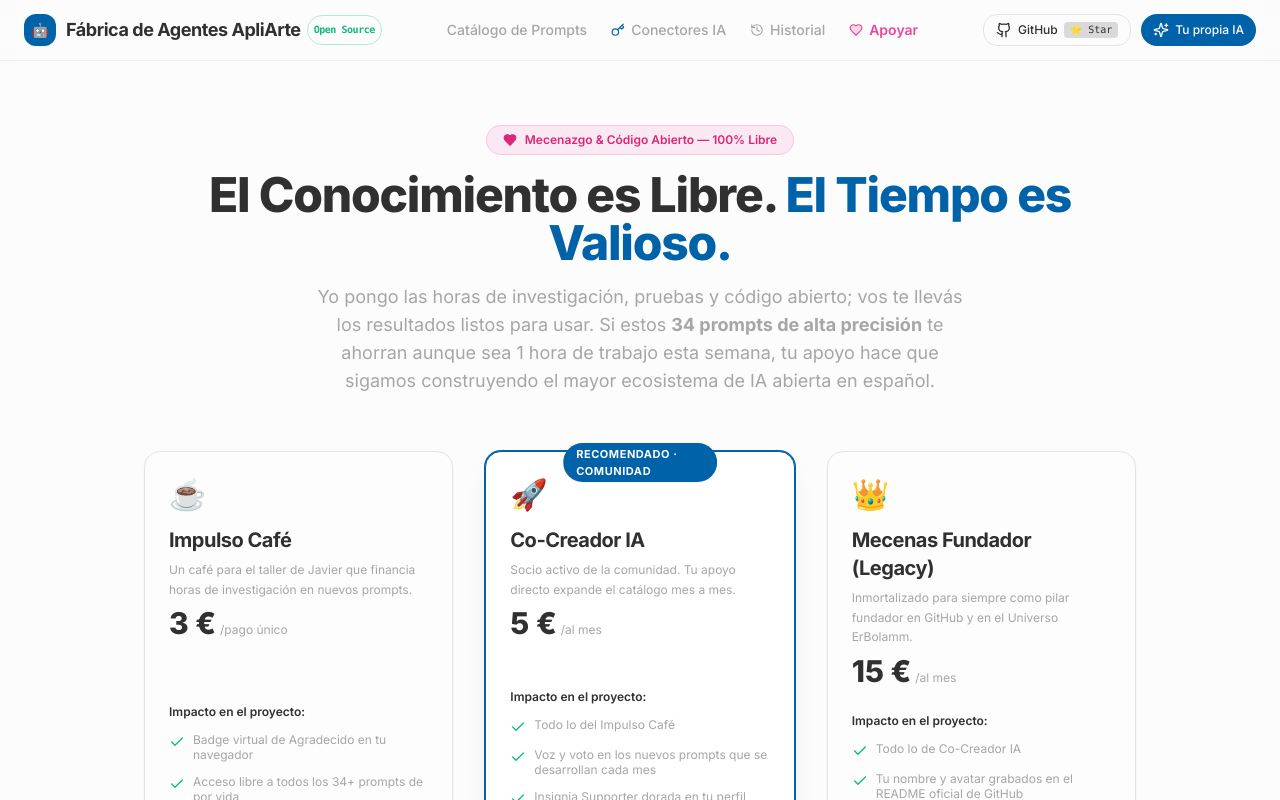
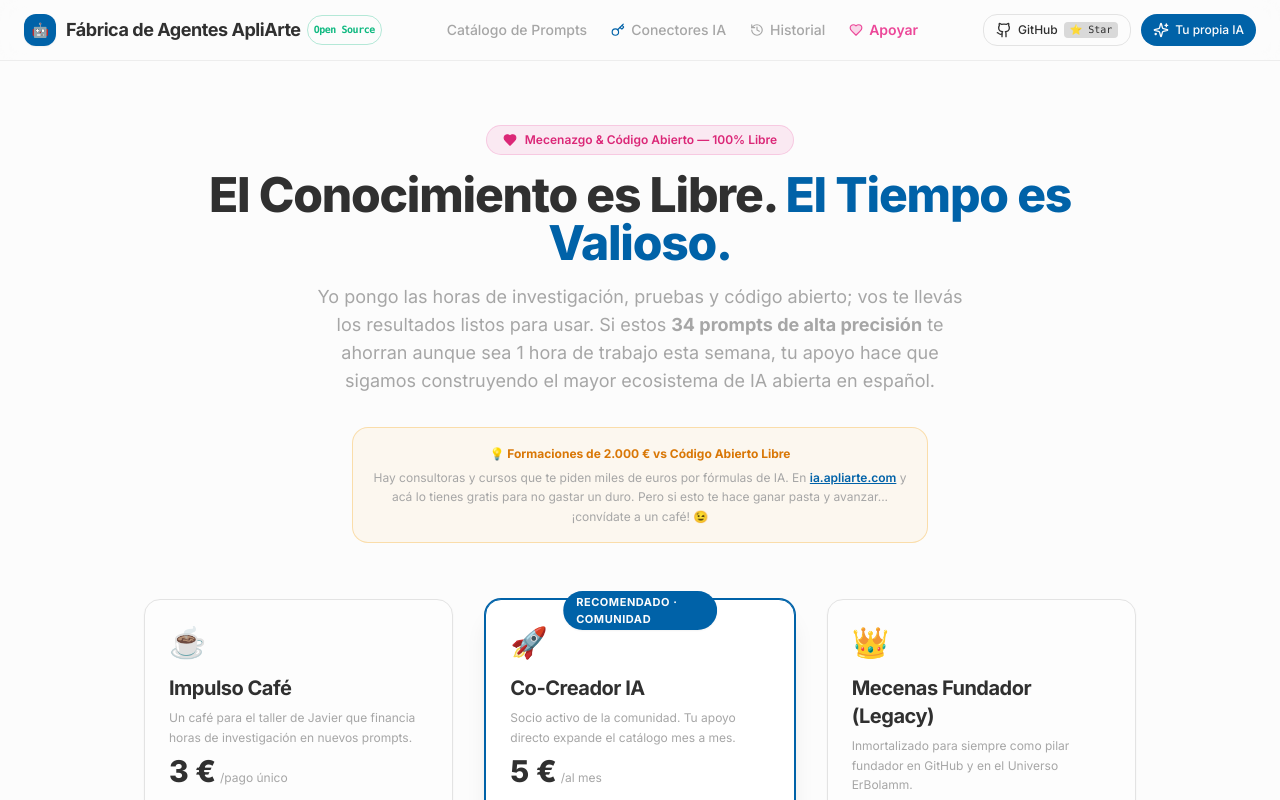
Before and after one commit to erbolamm/FabricaDeAgentesApliarte, a React (Vite) app: page /apoyar in a window 1280 px wide. Shown: the top 800 px of the page. Built offline with nearby package versions, Linux system fonts and the light colour scheme; no server answers; the HTML template or start-up script is replaced by a standard one; what @revenuecat/purchases-js would draw is missing.

Commit message:
feat: add authentic 2000 euro vs free open source callout and links

```diff
--- a/src/pages/Index.tsx
+++ b/src/pages/Index.tsx
@@ -198,21 +198,41 @@ export function Index() {
         </div>
       </section>
 
-      {/* CTA DE APOYO / SPONSOR */}
-      <section className="py-16 border-t border-border/60 bg-gradient-to-b from-card/30 to-background">
-        <div className="container mx-auto px-4 max-w-3xl text-center space-y-4">
-          <div className="inline-flex h-12 w-12 items-center justify-center rounded-full bg-pink-500/10 text-pink-500 mx-auto">
-            <Heart className="h-6 w-6 fill-current" />
+      {/* CTA DE APOYO / SPONSOR CON PNL Y HUMOR DIRECTO */}
+      <section className="py-16 border-t border-border/60 bg-gradient-to-b from-card/40 to-background">
+        <div className="container mx-auto px-4 max-w-3xl text-center space-y-5">
+          <div className="inline-flex items-center gap-2 rounded-full border border-amber-500/20 bg-amber-500/10 px-4 py-1 text-xs font-bold text-amber-600 dark:text-amber-400">
+            <span>💡 Realidad vs Humo</span>
           </div>
-          <h3 className="text-2xl font-bold">¿Te resulta útil la Fábrica de Agentes?</h3>
-          <p className="text-xs text-muted-foreground max-w-xl mx-auto leading-relaxed">
-            Mantener este proyecto libre de suscripciones y anuncios es posible gracias al apoyo voluntario de la comunidad mediante RevenueCat y GitHub Sponsors.
+
+          <h3 className="text-2xl sm:text-3xl font-black tracking-tight text-foreground">
+            Hay empresas cobrando 2.000 € por formaciones de IA...
+          </h3>
+
+          <p className="text-sm sm:text-base text-muted-foreground max-w-2xl mx-auto leading-relaxed">
+            En ApliArte tienes los cursos completos en{" "}
+            <a
+              href="https://ia.apliarte.com"
+              target="_blank"
+              rel="noopener noreferrer"
+              className="text-primary font-semibold underline underline-offset-4 hover:text-primary/80"
+            >
+              ia.apliarte.com
+            </a>{" "}
+            y esta Fábrica de Agentes <strong>100% gratis</strong> para que no gastes ni un solo duro.
+            Pero oye: si estas herramientas te ahorran semanas de trabajo y te ayudan a <strong>facturar y ganar pasta</strong>... ¡al menos convídate a un café! 😉
           </p>
-          <div className="pt-2 flex justify-center gap-3">
-            <Button asChild size="sm" className="gap-1.5 text-xs bg-pink-600 hover:bg-pink-700 text-white rounded-full px-6">
+
+          <div className="pt-2 flex flex-wrap justify-center items-center gap-3">
+            <Button asChild size="lg" className="gap-2 text-xs font-bold rounded-full px-7 shadow-md">
               <Link to="/apoyar">
-                <Heart className="h-3.5 w-3.5 fill-current" /> Apoyar el Proyecto
+                <Heart className="h-4 w-4 fill-current text-pink-300" /> Convidar un Café / Apoyar el Proyecto
               </Link>
+            </Button>
+            <Button asChild variant="outline" size="lg" className="gap-2 text-xs rounded-full px-6">
+              <a href="https://ia.apliarte.com" target="_blank" rel="noopener noreferrer">
+                <Sparkles className="h-4 w-4 text-amber-500" /> Ir a ia.apliarte.com
+              </a>
             </Button>
           </div>
         </div>
--- a/src/pages/Pricing.tsx
+++ b/src/pages/Pricing.tsx
@@ -59,6 +59,18 @@ export function Pricing() {
               <span>¡Eres un Supporter activo! Tu apoyo financia el desarrollo de nuevos prompts.</span>
             </div>
           )}
+
+          {/* Banner de Realidad vs Humo */}
+          <div className="mt-8 rounded-2xl border border-amber-500/30 bg-amber-500/5 p-4 text-xs text-muted-foreground max-w-xl mx-auto leading-relaxed">
+            <span className="font-bold text-amber-600 dark:text-amber-400 block mb-1">
+              💡 Formaciones de 2.000 € vs Código Abierto Libre
+            </span>
+            Hay consultoras y cursos que te piden miles de euros por fórmulas de IA. En{" "}
+            <a href="https://ia.apliarte.com" target="_blank" rel="noopener noreferrer" className="text-primary font-semibold underline">
+              ia.apliarte.com
+            </a>{" "}
+            y acá lo tienes gratis para no gastar un duro. Pero si esto te hace ganar pasta y avanzar... ¡convídate a un café! 😉
+          </div>
         </div>
 
         {/* Tiers de Patrocinio */}
```
